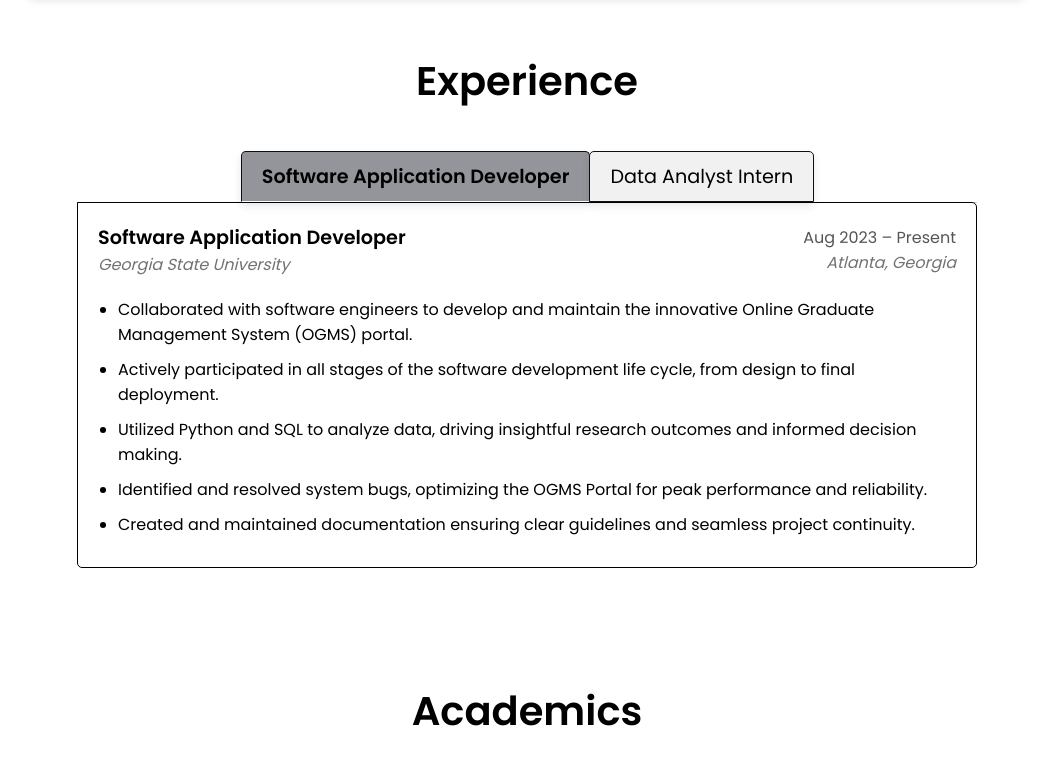
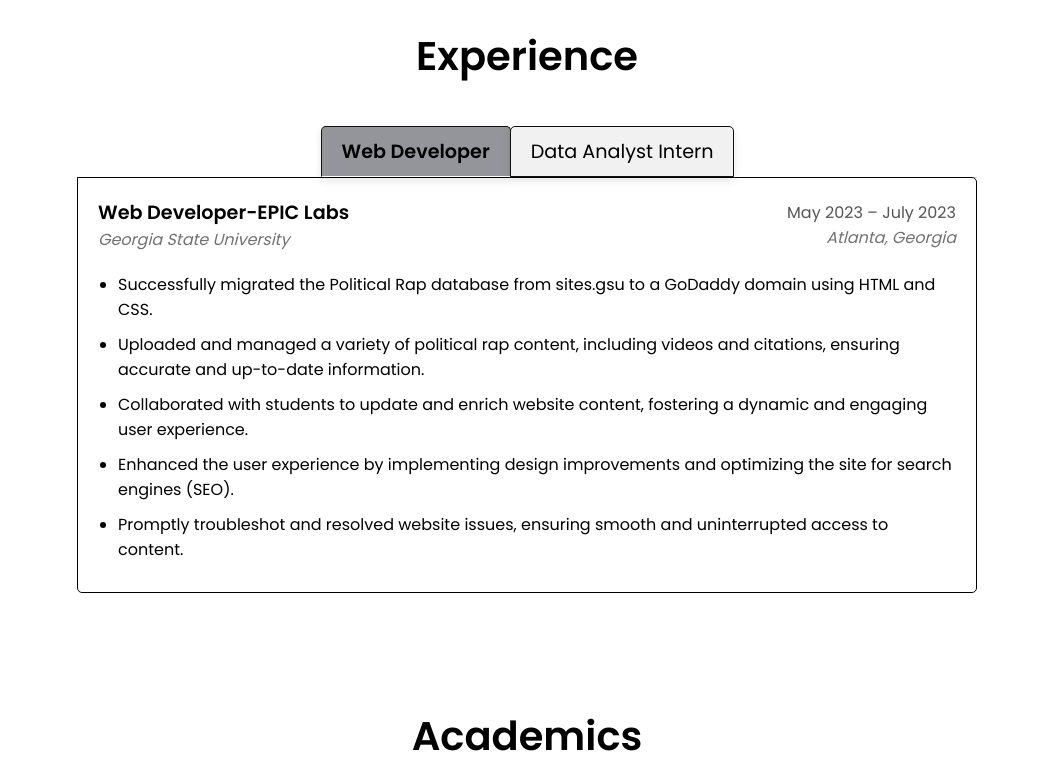
Before and after one commit to sravanireddy02/MyPortfolio, a plain HTML site: page index.html in a window 1280 px wide. Shown: the part 1448-2210 px from the top of the page, without its empty margins (113-1166 px from the left). Drawn offline with Linux system fonts and the light colour scheme.

Commit message:
MyPortfolio

```diff
--- a/index.html
+++ b/index.html
@@ -103,7 +103,7 @@
           <div class="text-container">
 <p align=" left">💫 Hello! I'm Sravani Arugunta, a tech visionary with a Master's degree in Computer Science from Georgia State University (GPA: 3.60).</p><br>
 <p align= "left">🎯 My mission? Ignite innovation, inspire breakthroughs, and engineer transformative solutions. </p> <br>
-<p align="left">💻 Currently, I'm working as a Software Application Developer at Georgia State University, where I collaborate on developing the Online Graduate Management System (OGMS) portal. Previously, Previously I worked as a Data Analyst Intern at Autosavvy where I designed surveys, analyzed data with Excel and Python, and created visualizations to communicate findings.</p> <br><br>
+<p align="left">💻 Currently, I'm working as a Web Developer at EPIC labs, Georgia State University, where I collaborate on developing and managing Political Rap Database website. Previously, I worked as a Data Analyst Intern at Autosavvy where I designed surveys, analyzed data with Excel and Python, and created visualizations to communicate findings.</p> <br><br>
 <p align="center">🚀 Ready to Innovate? Let’s Connect!</p> <br>
 <p align="left"> I thrive on contributing to projects that leave a lasting impact. If you're looking for a relentless problem solver with a knack for solving complex problems, let’s connect and craft something truly groundbreaking!</p> <br>
           </div>
@@ -116,28 +116,30 @@
         <div class="experience-container">
           <div class="experience-box">
             <div class="tab-container">
-              <div class="tab active" data-tab="software-developer">Software Application Developer</div>
+              <div class="tab active" data-tab="software-developer">Web Developer</div>
               <div class="tab" data-tab="data-engineer">Data Analyst Intern</div>
             </div>
             <div id="software-developer" class="tab-content active">
               <div class="experience-header">
                 <div class="header-left">
-                  <h3 class="job-title">Software Application Developer</h3>
+                  <h3 class="job-title">Web Developer-EPIC Labs</h3>
                   <div class="header-sub">
                   <p class="company-name">Georgia State University</p>
                 </div>
                 </div>
                 <div class="header-right">
-                  <p class="experience-dates">Aug 2023 – Present</p>
+                  <p class="experience-dates">May 2023 – July 2023</p>
                   <p class="location">Atlanta, Georgia</p>
                 </div>
               </div>
               <ul class="responsibilities">
-                <li>Collaborated with software engineers to develop and maintain the innovative Online Graduate Management System (OGMS) portal.</li>
-                <li>Actively participated in all stages of the software development life cycle, from design to final deployment.</li>
-                <li>Utilized Python and SQL to analyze data, driving insightful research outcomes and informed decision making.</li>
-                <li>Identified and resolved system bugs, optimizing the OGMS Portal for peak performance and reliability.</li>
-                <li>Created and maintained documentation ensuring clear guidelines and seamless project continuity.</li>
+                <li>Successfully migrated the Political Rap database from sites.gsu to a GoDaddy domain using HTML and CSS.</li>
+                  <li>Uploaded and managed a variety of political rap content, including videos and citations, ensuring accurate and
+                  up-to-date information.</li>
+                  <li>Collaborated with students to update and enrich website content, fostering a dynamic and engaging user experience.</li>
+                    <li>Enhanced the user experience by implementing design improvements and optimizing the site for search engines
+                  (SEO).</li>
+                  <li>Promptly troubleshot and resolved website issues, ensuring smooth and uninterrupted access to content.</li>
               </ul>
             </div>
             <div id="data-engineer" class="tab-content">
@@ -159,7 +161,7 @@
                 <li>Collect, clean, and interpret text and survey data using MS Excel; perform descriptive and inferential data
                   analysis using Python, with basic knowledge of R.</li>
                 <li>Support the development of research reports, manuscripts, and internal documentation with Word and PowerPoint.</li>
-                </li>Contribute to survey design and analysis activities to ensure accurate data collection.</li>
+                <li>Contributed to survey design and analysis activities to ensure accurate data collection.</li>
                 <li>Generate and interpret graphs and bar charts to effectively visualize and communicate research findings.</li>
               </ul>
             </div>
```
Also changed, not shown: 1 other file.
